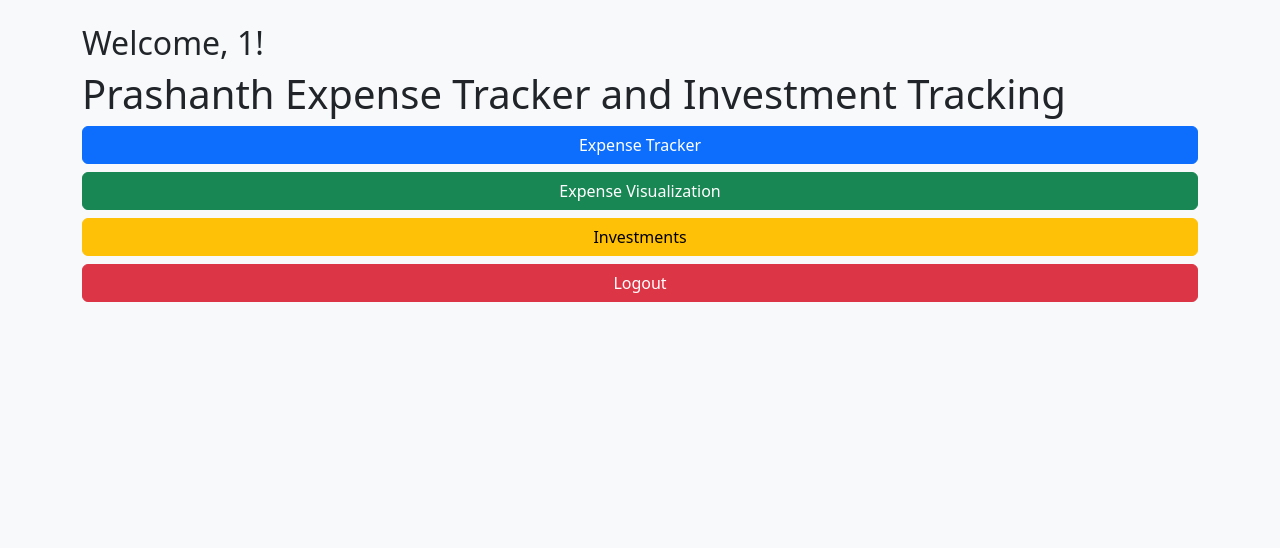
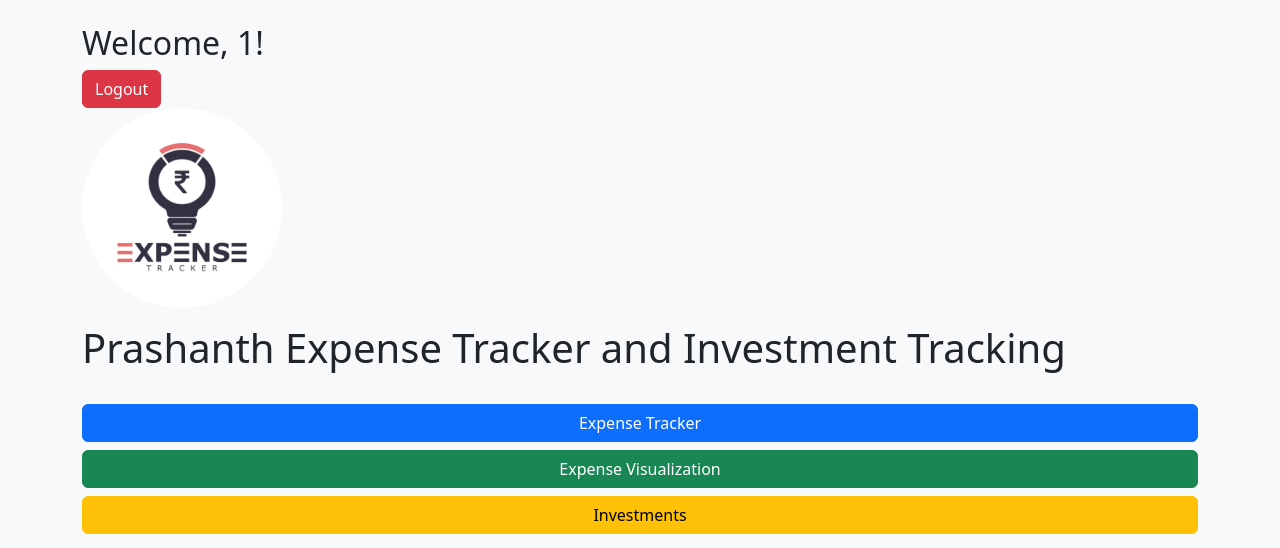
Before and after one commit to prashanthmanoharg/rpirepo, a Flask app: page / in a window 1280 px wide. Shown: the top 548 px of the page. Run offline with Flask 3, Linux system fonts and the light colour scheme; the visitor is signed in with stand-in values (Sample User, id 1); parts of the project's set-up code (start-up, migrations or seed data) failed here and were passed over.

Commit message:
added exp image and gui changes

```diff
--- a/app/templates/dashboard.html
+++ b/app/templates/dashboard.html
@@ -1,9 +1,12 @@
 {% extends "layout.html" %}
 {% block content %}
 <h2>Welcome, {{ user }}!</h2>
+<a href="/logout" class="btn btn-danger">Logout</a>
+</br>
+<img src="images/exp.png" alt="Expense Tracker" class="img-fluid rounded-circle mb-3" style="width: 200px; height: 200px;">
 <h1> Prashanth Expense Tracker and Investment Tracking </h1>
+</br>
 <a href="https://docs.google.com/spreadsheets/d/1AccUH_X1SSLCtIFv9pUHxfq4CQhTpsumIokUZfL87bY/edit?gid=182432802#gid=182432802" class="btn btn-primary d-block mb-2">Expense Tracker</a>
 <a href="/plot" class="btn btn-success d-block mb-2">Expense Visualization</a>
 <a href="/investments" class="btn btn-warning d-block mb-2">Investments</a>
-<a href="/logout" class="btn btn-danger d-block">Logout</a>
 {% endblock %}
--- a/app/templates/investments.html
+++ b/app/templates/investments.html
@@ -1,8 +1,9 @@
 {% extends "layout.html" %}
 {% block title %}Investments{% endblock %}
 {% block content %}
+<a href="/" class="btn btn-secondary mt-3">Back</a>
+</br>
 <h1>Investments Overview</h1>
 <div>{{ monthly_chart|safe }}</div>
 <div>{{ yearly_chart|safe }}</div>
-<a href="/" class="btn btn-secondary mt-3">Back</a>
 {% endblock %}
--- a/run.py
+++ b/run.py
@@ -1,6 +1,8 @@
+import os
 from app import create_app
 
 app = create_app()
 
 if __name__ == "__main__":
-    app.run(host="0.0.0.0", port=5000)
+    port = int(os.getenv("PI_PORT"))  # Retrieve PI_PORT from environment variables
+    app.run(host="0.0.0.0", port=port, debug=True)
```
Also changed, not shown: images/exp.png (added).
